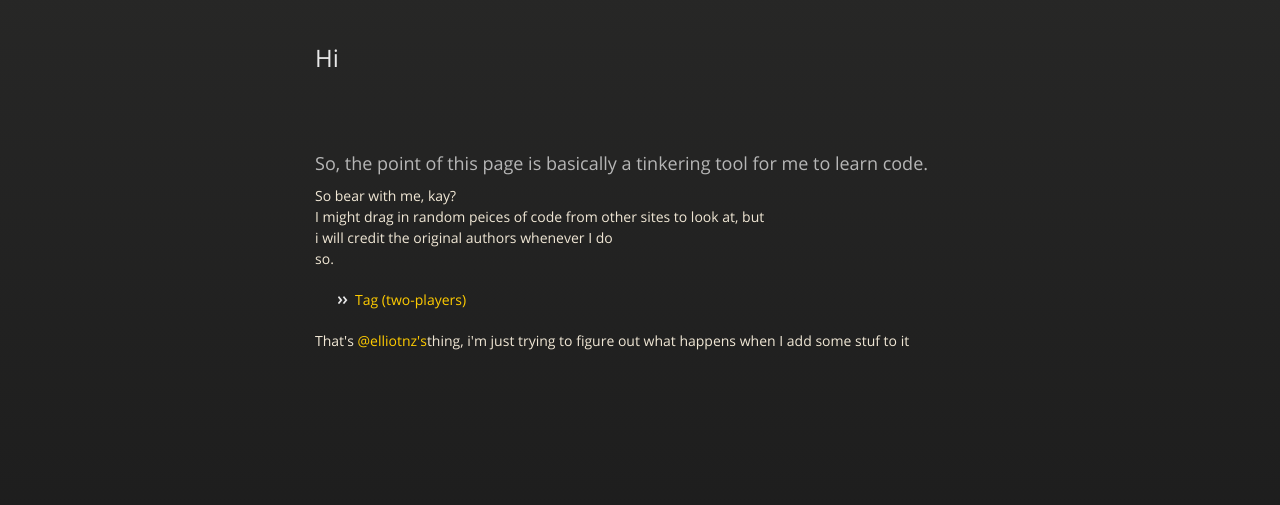
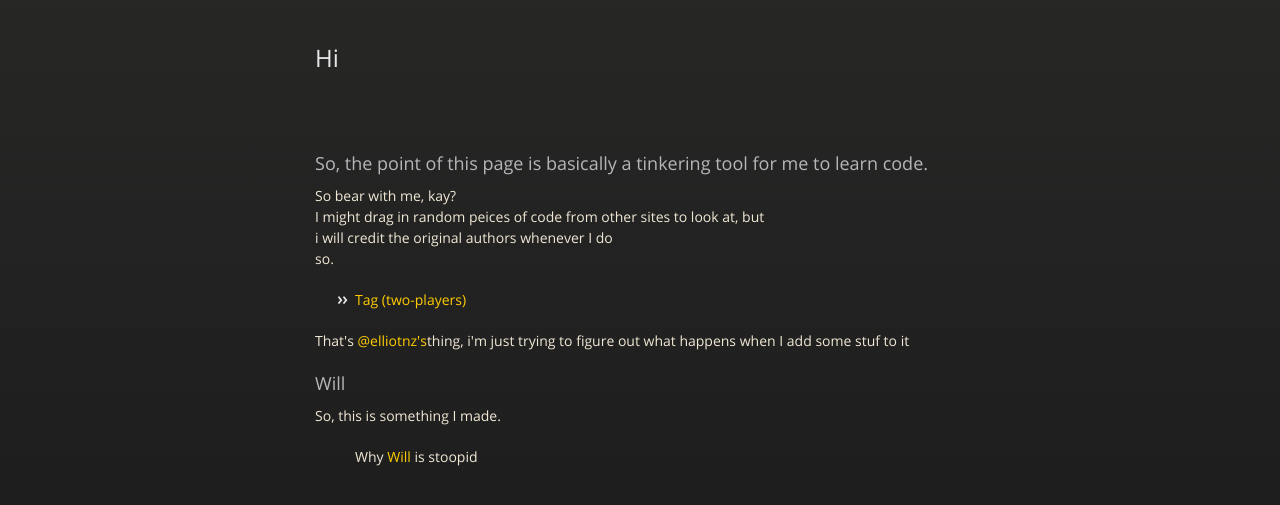
Before and after one commit to DrDunkenstein/DrDunkenstein.github.io, a plain HTML site: page index.html in a window 1280 px wide. Shown: the part 189-694 px from the top of the page. Drawn offline with nearby package versions, Linux system fonts and the light colour scheme.

Commit message:
Update index.html

```diff
--- a/index.html
+++ b/index.html
@@ -53,6 +53,16 @@ credit the original authors whenever I do <br>so.</p>
 </ul>
 <p>That's <a href= "https://github.com/elliotnz"> @elliotnz's</a>thing, i'm just trying to figure out what happens when I add some stuf to it
 </p>
+<h3>
+  Will
+</h3>
+<p>
+  So, this is something I made.
+   <ul>
+  <p>Why<a href="will/will.html"> Will </a>is stoopid</p>
+ </ul>
+
+</p>
   </div>
      <!--[if !IE]><script>fixScale(document);</script><![endif]-->
   </body>
```
